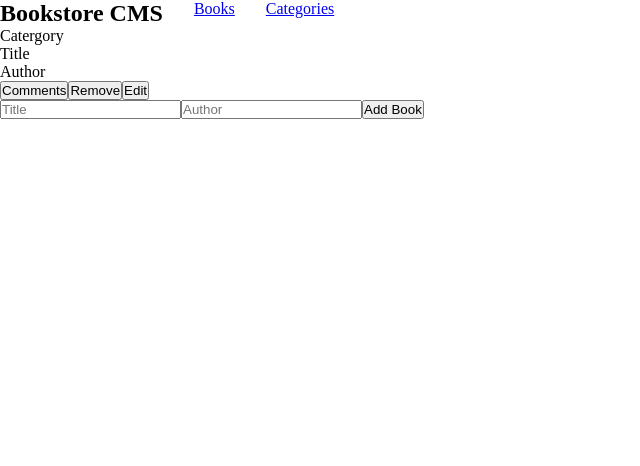
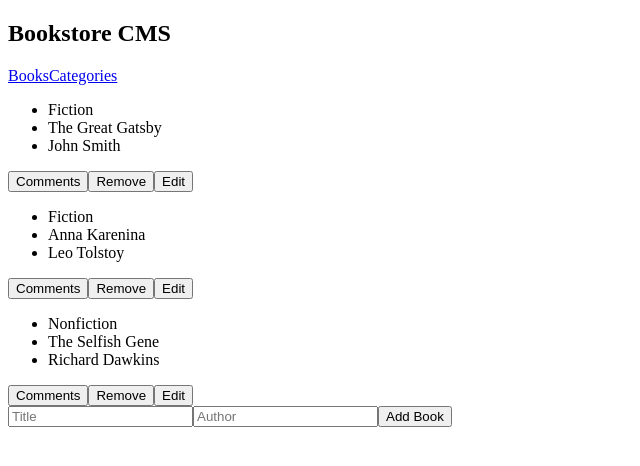
Before and after one commit to SaneMyburg/book-store, a React (Create React App) app: page / in a window 1280 px wide. Shown: the top 466 px of the page, without its empty margins (0-640 px from the left). Built offline with nearby package versions, Linux system fonts and the light colour scheme.

Commit message:
Add addBook and remove book functions

```diff
--- a/src/components/AddBooks.js
+++ b/src/components/AddBooks.js
@@ -1,9 +1,42 @@
-const InputBook = () => (
-  <form>
-    <input type="text" placeholder="Title" />
-    <input type="text" placeholder="Author" />
-    <button type="submit">Add Book</button>
-  </form>
-);
+import React from 'react';
+import { useDispatch } from 'react-redux';
+import { addBook } from '../redux/books/bookSlice';
+
+const InputBook = () => {
+  const dispatch = useDispatch();
+  const [title, setTitle] = React.useState('');
+  const [author, setAuthor] = React.useState('');
+
+  const handleSubmit = (e) => {
+    e.preventDefault();
+    dispatch(
+      addBook({
+        title,
+        author,
+        category: 'Fiction',
+      }),
+    );
+    setTitle('');
+    setAuthor('');
+  };
+
+  return (
+    <form onSubmit={handleSubmit}>
+      <input
+        type="text"
+        placeholder="Title"
+        value={title}
+        onChange={(e) => setTitle(e.target.value)}
+      />
+      <input
+        type="text"
+        placeholder="Author"
+        value={author}
+        onChange={(e) => setAuthor(e.target.value)}
+      />
+      <button type="submit">Add Book</button>
+    </form>
+  );
+};
 
 export default InputBook;
--- a/src/components/AllBooks.js
+++ b/src/components/AllBooks.js
@@ -1,17 +1,42 @@
 import React from 'react';
+import { useDispatch } from 'react-redux';
+import PropTypes from 'prop-types';
+import { removeBook } from '../redux/books/bookSlice';
 
-const Book = () => (
-  <div className="all-books">
-    <ul>
-      <li className="catergory">Catergory</li>
-      <li className="title">Title</li>
-      <li className="author">Author</li>
-    </ul>
-    <button type="button" className="comments">Comments</button>
-    <button type="button" className="remove">Remove</button>
-    <button type="button" className="edit">Edit</button>
+const Book = ({ book }) => {
+  const dispatch = useDispatch();
 
-  </div>
-);
+  const handleRemoveBook = () => {
+    dispatch(removeBook(book.item_id));
+  };
+
+  return (
+    <div className="all-books">
+      <ul>
+        <li className="category">{book.category}</li>
+        <li className="title">{book.title}</li>
+        <li className="author">{book.author}</li>
+      </ul>
+      <button type="button" className="comments">
+        Comments
+      </button>
+      <button type="button" className="remove" onClick={handleRemoveBook}>
+        Remove
+      </button>
+      <button type="button" className="edit">
+        Edit
+      </button>
+    </div>
+  );
+};
+
+Book.propTypes = {
+  book: PropTypes.shape({
+    item_id: PropTypes.string.isRequired,
+    category: PropTypes.string.isRequired,
+    title: PropTypes.string.isRequired,
+    author: PropTypes.string.isRequired,
+  }).isRequired,
+};
 
 export default Book;
--- a/src/components/DisplayBooks.js
+++ b/src/components/DisplayBooks.js
@@ -1,11 +1,17 @@
-import './books.css';
 import React from 'react';
+import { useSelector } from 'react-redux';
 import Book from './AllBooks';
 
-const DisplayBooks = () => (
-  <>
-    <Book />
-  </>
-);
+const DisplayBooks = () => {
+  const books = useSelector((state) => state.book.books);
+
+  return (
+    <>
+      {books.map((book) => (
+        <Book key={book.item_id} book={book} />
+      ))}
+    </>
+  );
+};
 
 export default DisplayBooks;
--- a/src/redux/books/bookSlice.js
+++ b/src/redux/books/bookSlice.js
@@ -1,7 +1,24 @@
 import { createSlice } from '@reduxjs/toolkit';
 
 const initialState = {
-  books: [],
+  books: [{
+    item_id: 'item1',
+    title: 'The Great Gatsby',
+    author: 'John Smith',
+    category: 'Fiction',
+  },
+  {
+    item_id: 'item2',
+    title: 'Anna Karenina',
+    author: 'Leo Tolstoy',
+    category: 'Fiction',
+  },
+  {
+    item_id: 'item3',
+    title: 'The Selfish Gene',
+    author: 'Richard Dawkins',
+    category: 'Nonfiction',
+  }],
 };
 
 const bookSlice = createSlice({
@@ -22,4 +39,5 @@ const bookSlice = createSlice({
   },
 });
 
-export default bookSlice;
+export const { addBook, removeBook } = bookSlice.actions;
+export const bookReducer = bookSlice.reducer;
--- /dev/null
+++ b/src/redux/categories/categoriesSlice.js
@@ -0,0 +1,20 @@
+import { createSlice } from '@reduxjs/toolkit';
+
+const initialState = {
+  categories: [],
+};
+
+const categoriesSlice = createSlice({
+  name: 'categories',
+  initialState,
+  reducers: {
+    checkStatus: ({ categories }) => {
+      if (categories.length < 1) {
+        return 'Under construction';
+      }
+      return categories;
+    },
+  },
+});
+
+export default categoriesSlice;
--- a/src/redux/catergories/catergoriesSlice.js
+++ /dev/null
@@ -1,20 +0,0 @@
-import { createSlice } from '@reduxjs/toolkit';
-
-const initialState = {
-  catergories: [],
-};
-
-const catergoriesSlice = createSlice({
-  name: 'catergories',
-  initialState,
-  reducers: {
-    checkStatus: ({ catergories }) => {
-      if (catergories.length < 1) {
-        return 'Under construction';
-      }
-      return catergories;
-    },
-  },
-});
-
-export default catergoriesSlice;
--- a/src/redux/store.js
+++ b/src/redux/store.js
@@ -1,11 +1,11 @@
 import { configureStore } from '@reduxjs/toolkit';
-import catergoriesSlice from './catergories/catergoriesSlice';
-import bookSlice from './books/bookSlice';
+import categoriesSlice from './categories/categoriesSlice';
+import { bookReducer } from './books/bookSlice';
 
 const store = configureStore({
   reducer: {
-    book: bookSlice,
-    category: catergoriesSlice,
+    book: bookReducer,
+    category: categoriesSlice,
   },
 });
 
```
